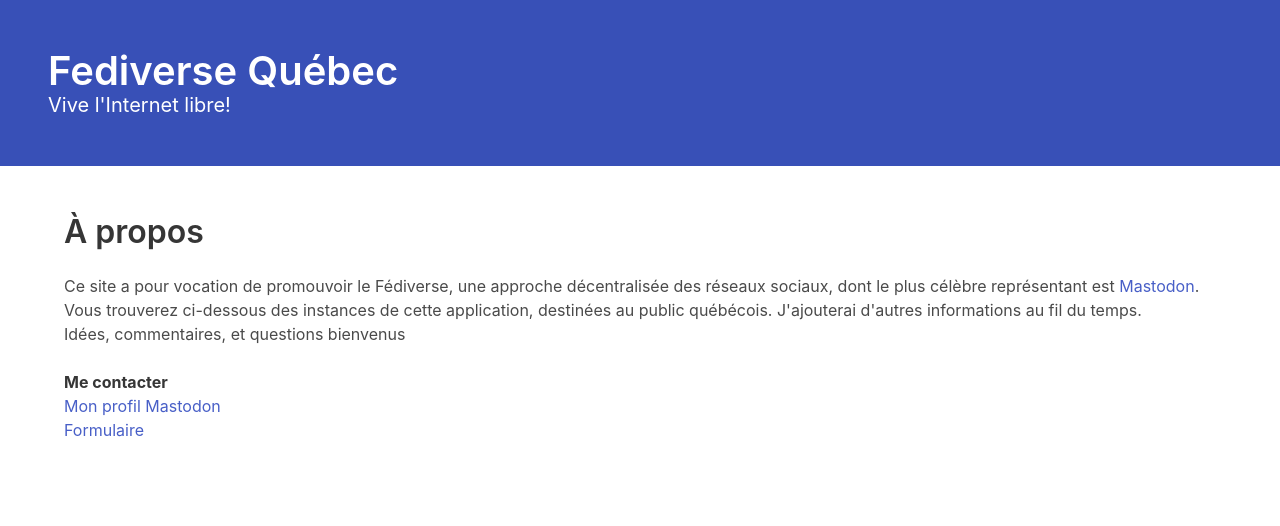
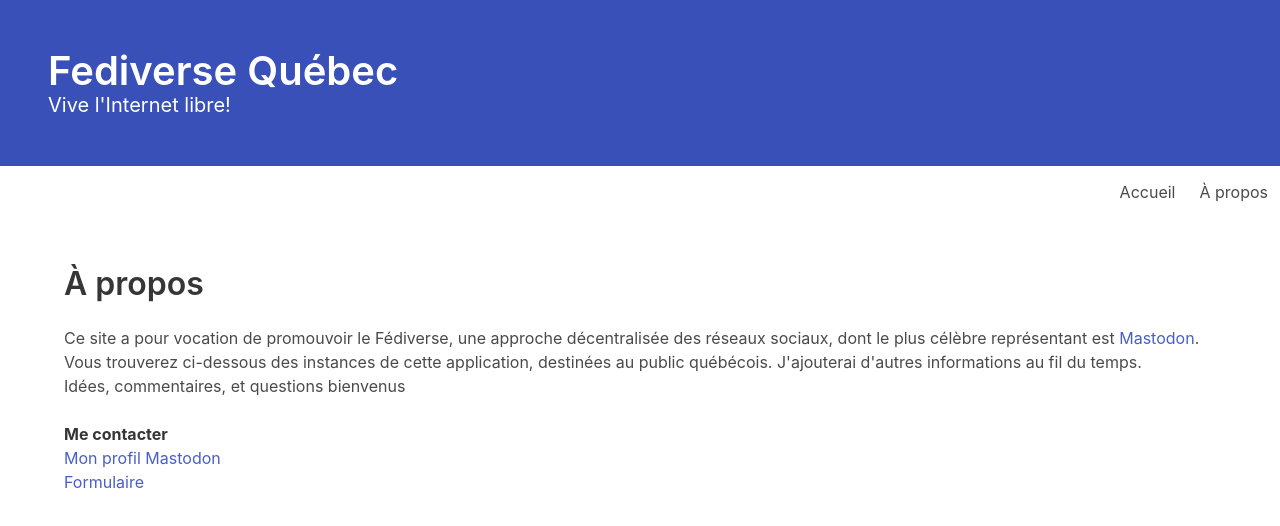
Before and after one commit to yrocq/fediverse-quebec, a Next.js app: page /a-propos in a window 1280 px wide. Shown: the top 526 px of the page. Built offline with nearby package versions, Linux system fonts and the light colour scheme.

Commit message:
Add menu

```diff
--- a/layouts/main.tsx
+++ b/layouts/main.tsx
@@ -23,6 +23,13 @@ export default function Main({children}: Props): JSX.Element {
           <div className="subtitle has-text-white">{config.site.tag_line}</div>
         </div>
       </div>
+      <nav className="navbar" role="navigation" aria-label="main navigation">
+      <div className="navbar-brand navbar-end">
+        <div className="navbar-end">
+        <Link href='/' className="navbar-item">Accueil</Link>
+          <Link href='/a-propos' className="navbar-item">À propos</Link></div>
+      </div>
+      </nav>
       {children}
     </>
   );
--- a/next.config.js
+++ b/next.config.js
@@ -2,6 +2,7 @@
 const path = require('path')
 
 const nextConfig = {
+  trailingSlash: true,
   reactStrictMode: true,
   sassOptions: {
     includePaths: [path.join(__dirname, 'styles')],
--- a/pages/index.tsx
+++ b/pages/index.tsx
@@ -1,4 +1,3 @@
-import punycode from 'punycode/';
 import Main from "../layouts/main";
 import Link from "next/link";
 import Client from '../src/client';
@@ -25,7 +24,7 @@ export default function Home({instances}: any): JSX.Element {
               <div className="card">
                 <div className="card-content">
                   <div className="content">
-                    <h2 className="title is-4" ><Link className=' has-text-black' href={'instances/' + instance.domain_name + '.html'}>{instance.title}</Link></h2>
+                    <h2 className="title is-4" ><Link className=' has-text-black' href={'instances/' + instance.domain_name}>{instance.title}</Link></h2>
                     <h3 className="subtitle is-6">
                       <DomainLink domain={instance.domain_name}></DomainLink>
                     </h3>
@@ -65,7 +64,7 @@ export default function Home({instances}: any): JSX.Element {
                     </a>
                   </div>
                   <div className="card-footer-item">
-                    <Link href={'instances/' + instance.domain_name + '.html'}>Infos</Link>
+                    <Link href={'instances/' + instance.domain_name}>Infos</Link>
                   </div>
                 </div>
               </div>
--- a/src/models/instance.ts
+++ b/src/models/instance.ts
@@ -6,6 +6,6 @@ export interface Instance {
   user_count: string;
   status_count: string;
   registrations: string;
-  updated_at: string;
+  updated_at?: string;
   created_at: string;
 }
```
Also changed, not shown: src/client.ts (+10 -2 lines).
